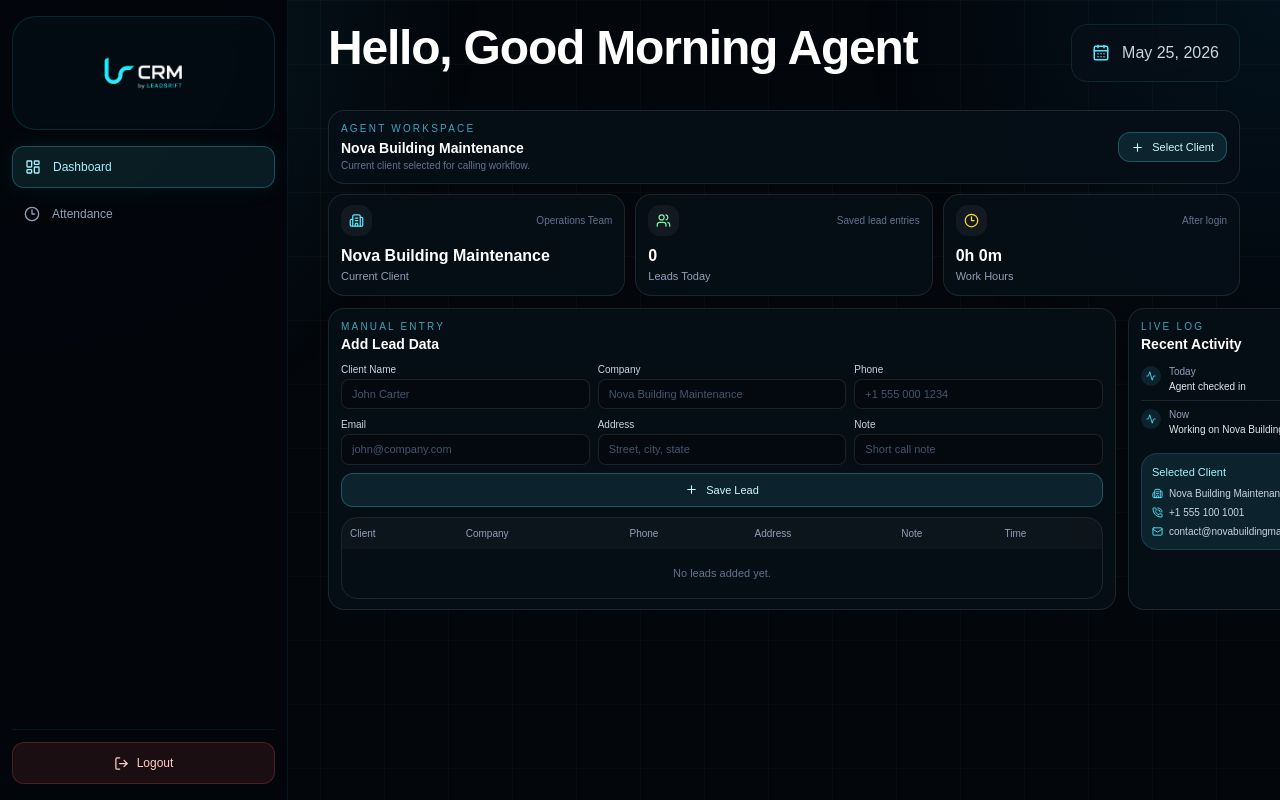
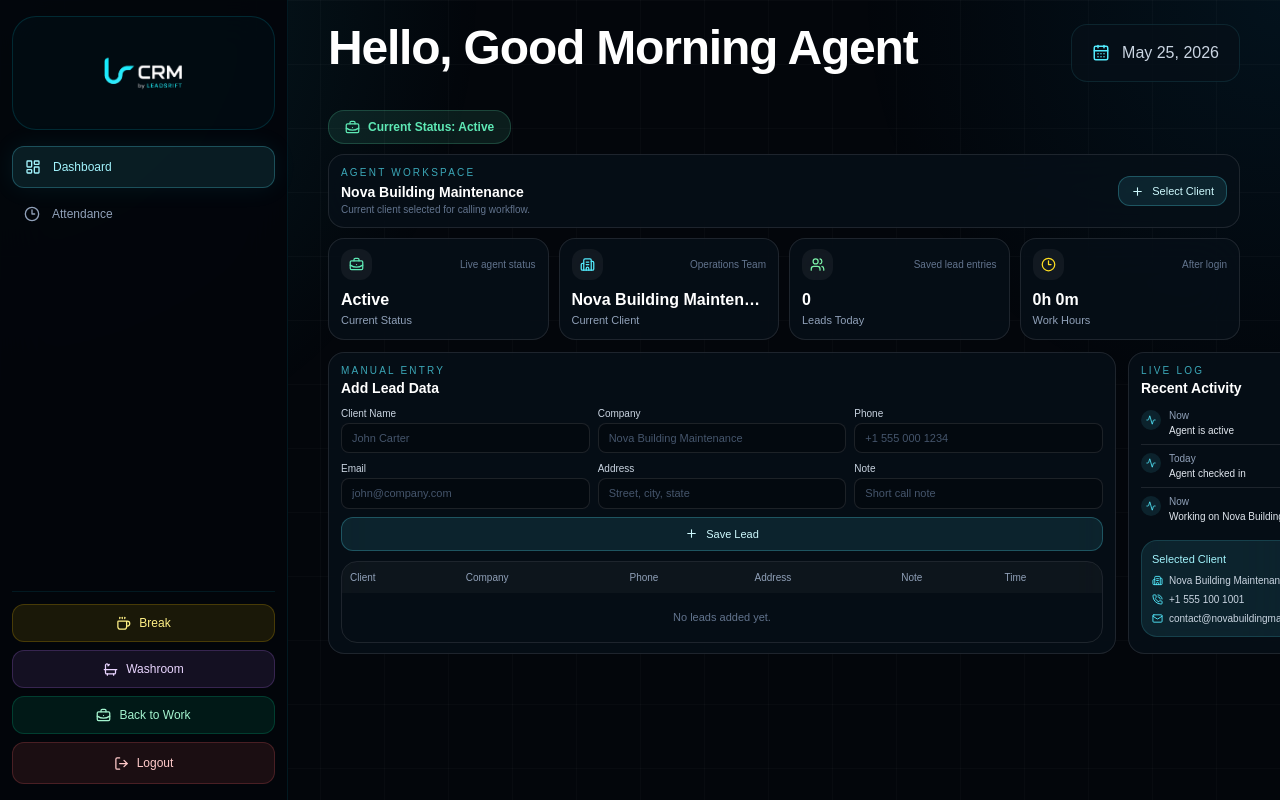
Before and after one commit to zaddyisrar/crm, a Next.js app: page /dashboard in a window 1280 px wide. Built offline with nearby package versions, Linux system fonts and the light colour scheme.

Commit message:
CRM V3.5 Stable Release

```diff
--- a/src/app/admin/page.jsx
+++ b/src/app/admin/page.jsx
@@ -3,11 +3,11 @@
 import { useEffect, useMemo, useState } from "react";
 import {
   Users,
-  Building2,
-  BriefcaseBusiness,
   Clock3,
   Activity,
   TrendingUp,
+  Coffee,
+  Bath,
 } from "lucide-react";
 
 import AdminShell from "@/components/admin/AdminShell";
@@ -21,10 +21,6 @@ function getTodayKey() {
 function normalizeDate(value) {
   if (!value) return "";
 
-  if (value instanceof Date) {
-    return value.toISOString().split("T")[0];
-  }
-
   const stringValue = String(value);
 
   if (stringValue.includes("T")) {
@@ -34,6 +30,10 @@ function normalizeDate(value) {
   return stringValue;
 }
 
+function normalizeStatus(value) {
+  return String(value || "Absent").trim();
+}
+
 export default function AdminPage() {
   const [adminName, setAdminName] = useState("Admin");
   const [attendanceRows, setAttendanceRows] = useState([]);
@@ -41,12 +41,9 @@ export default function AdminPage() {
   const [loading, setLoading] = useState(true);
 
   useEffect(() => {
-    const name = localStorage.getItem("crmUserName");
-    const id = localStorage.getItem("crmUserId");
+  setAdminName("Admin");
 
-    setAdminName(name || id || "Admin");
-
-    async function loadSheetData() {
+  async function loadSheetData() {
       try {
         const attendanceResponse = await sheetsGet("getAttendance");
         const leadsResponse = await sheetsGet("getLeads");
@@ -63,10 +60,13 @@ export default function AdminPage() {
     }
 
     loadSheetData();
+
+    const interval = setInterval(loadSheetData, 5000);
+
+    return () => clearInterval(interval);
   }, []);
 
   const today = getTodayKey();
-
   const agentUsers = users.filter((user) => user.role === "agent");
 
   const todayAttendance = attendanceRows.filter(
@@ -85,8 +85,16 @@ export default function AdminPage() {
     const latestRecord = records[records.length - 1];
 
     const presentToday = Boolean(latestRecord);
-    const checkedOutToday = Boolean(latestRecord?.CheckOut);
-    const activeNow = presentToday && !checkedOutToday;
+    const checkIn = latestRecord?.CheckIn || "";
+    const checkOut = latestRecord?.CheckOut || "";
+    const status = presentToday
+      ? normalizeStatus(latestRecord?.Status)
+      : "Absent";
+
+    const activeNow = status === "Active";
+    const onBreak = status === "Break";
+    const inWashroom = status === "Washroom";
+    const checkedOut = status === "Checked Out";
 
     const todayLeads = todayLeadsRows.filter(
       (lead) => String(lead.AgentID).toUpperCase() === agent.id.toUpperCase()
@@ -94,18 +102,22 @@ export default function AdminPage() {
 
     return {
       ...agent,
-      checkIn: latestRecord?.CheckIn || "",
-      checkOut: latestRecord?.CheckOut || "",
-      status: latestRecord?.Status || "Absent",
+      checkIn,
+      checkOut,
+      status,
       presentToday,
       activeNow,
+      onBreak,
+      inWashroom,
+      checkedOut,
       todayLeads,
     };
   });
 
-  const availableClients = 16;
-
   const activeAgents = agentsData.filter((x) => x.activeNow).length;
+  const breakAgents = agentsData.filter((x) => x.onBreak).length;
+  const washroomAgents = agentsData.filter((x) => x.inWashroom).length;
+  const checkedOutAgents = agentsData.filter((x) => x.checkedOut).length;
   const presentAgents = agentsData.filter((x) => x.presentToday).length;
   const totalAgents = agentsData.length;
   const todayLeads = todayLeadsRows.length;
@@ -116,44 +128,53 @@ export default function AdminPage() {
   const liveOperations = useMemo(() => {
     return agentsData
       .filter((agent) => agent.presentToday)
-      .slice(0, 5)
-      .map((agent) => ({
-        agent: agent.name,
-        action: agent.activeNow
-          ? `Checked in at ${agent.checkIn}`
-          : `Checked out at ${agent.checkOut || "-"}`,
-        status: agent.activeNow ? "Online" : "Checked out",
-      }));
+      .slice(0, 8)
+      .map((agent) => {
+        const action =
+          agent.status === "Break"
+            ? "Currently on break"
+            : agent.status === "Washroom"
+            ? "Currently in washroom"
+            : agent.status === "Checked Out"
+            ? `Checked out at ${agent.checkOut || "-"}`
+            : `Checked in at ${agent.checkIn || "-"}`;
+
+        return {
+          agent: agent.name,
+          action,
+          status: agent.status,
+        };
+      });
   }, [agentsData]);
 
   const stats = [
     {
       title: "Active Agents",
       value: loading ? "..." : activeAgents,
-      note: "Online now",
+      note: "Working now",
       icon: Users,
-      color: "text-cyan-300",
+      color: "text-emerald-300",
     },
     {
-      title: "Available Clients",
-      value: availableClients,
-      note: "Total clients",
-      icon: Building2,
-      color: "text-green-300",
+      title: "On Break",
+      value: loading ? "..." : breakAgents,
+      note: "Break status",
+      icon: Coffee,
+      color: "text-yellow-300",
     },
     {
-      title: "Working Clients",
-      value: loading ? "..." : activeAgents,
-      note: "Currently active",
-      icon: BriefcaseBusiness,
-      color: "text-yellow-300",
+      title: "Washroom",
+      value: loading ? "..." : washroomAgents,
+      note: "Away temporarily",
+      icon: Bath,
+      color: "text-purple-300",
     },
     {
       title: "Attendance",
       value: loading ? "..." : `${attendanceRate}%`,
       note: loading ? "Loading..." : `${presentAgents}/${totalAgents} present`,
       icon: Clock3,
-      color: "text-purple-300",
+      color: "text-cyan-300",
     },
   ];
 
@@ -171,8 +192,16 @@ export default function AdminPage() {
       value: loading ? "..." : activeAgents,
     },
     {
-      title: "Available Clients",
-      value: availableClients,
+      title: "On Break",
+      value: loading ? "..." : breakAgents,
+    },
+    {
+      title: "Washroom",
+      value: loading ? "..." : washroomAgents,
+    },
+    {
+      title: "Checked Out",
+      value: loading ? "..." : checkedOutAgents,
     },
   ];
 
@@ -184,12 +213,12 @@ export default function AdminPage() {
         </p>
 
         <h1 className="mt-3 text-4xl font-black text-white">
-          Welcome {adminName}
-        </h1>
+  Welcome Back, Admin
+</h1>
 
         <p className="mt-2 text-sm text-slate-500">
-          Showing today&apos;s attendance and saved lead activity from Google
-          Sheets.
+          Live attendance, break, washroom, checkout, and lead activity from
+          Google Sheets.
         </p>
       </div>
 
@@ -236,7 +265,7 @@ export default function AdminPage() {
             ) : (
               liveOperations.map((x) => (
                 <div
-                  key={x.agent}
+                  key={`${x.agent}-${x.status}`}
                   className="flex items-center justify-between rounded-xl border border-white/5 bg-black/20 px-4 py-4"
                 >
                   <div>
@@ -244,7 +273,7 @@ export default function AdminPage() {
                     <p className="mt-1 text-sm text-slate-500">{x.action}</p>
                   </div>
 
-                  <span className="text-xs text-cyan-300">{x.status}</span>
+                  <StatusPill status={x.status} />
                 </div>
               ))
             )}
@@ -273,3 +302,23 @@ export default function AdminPage() {
     </AdminShell>
   );
 }
+
+function StatusPill({ status }) {
+  const styles = {
+    Active: "border-emerald-300/20 bg-emerald-300/10 text-emerald-300",
+    Break: "border-yellow-300/20 bg-yellow-300/10 text-yellow-300",
+    Washroom: "border-purple-300/20 bg-purple-300/10 text-purple-300",
+    "Checked Out": "border-orange-300/20 bg-orange-300/10 text-orange-300",
+    Absent: "border-red-300/20 bg-red-300/10 text-red-300",
+  };
+
+  return (
+    <span
+      className={`rounded-lg border px-3 py-1 text-xs ${
+        styles[status] || styles.Absent
+      }`}
+    >
+      {status}
+    </span>
+  );
+}
--- a/src/app/dashboard/page.js
+++ b/src/app/dashboard/page.js
@@ -12,6 +12,9 @@ import {
   X,
   Search,
   CheckCircle2,
+  Coffee,
+  Bath,
+  BriefcaseBusiness,
 } from "lucide-react";
 
 import PageShell from "@/components/crm/PageShell";
@@ -91,6 +94,7 @@ export default function DashboardPage() {
   const [agentName, setAgentName] = useState("Agent");
   const [checkInTime, setCheckInTime] = useState("");
   const [workHours, setWorkHours] = useState("0h 0m");
+  const [currentStatus, setCurrentStatus] = useState("Active");
 
   const [selectedClient, setSelectedClient] = useState(clientOptions[0]);
   const [isClientModalOpen, setIsClientModalOpen] = useState(false);
@@ -115,6 +119,20 @@ export default function DashboardPage() {
     setAgentId(userId);
     setAgentName(userName || formatAgentName(userId));
 
+    const savedStatus =
+      localStorage.getItem(`crmCurrentStatus:${userId}`) || "Active";
+
+    setCurrentStatus(savedStatus);
+
+    function syncStatusFromStorage() {
+      const nextStatus =
+        localStorage.getItem(`crmCurrentStatus:${userId}`) || "Active";
+
+      setCurrentStatus(nextStatus);
+    }
+
+    window.addEventListener("crm-status-change", syncStatusFromStorage);
+
     const savedCheckIn = localStorage.getItem(`crmCheckInTime:${userId}`);
 
     if (savedCheckIn) {
@@ -131,6 +149,10 @@ export default function DashboardPage() {
         setLeads([]);
       }
     }
+
+    return () => {
+      window.removeEventListener("crm-status-change", syncStatusFromStorage);
+    };
   }, []);
 
   useEffect(() => {
@@ -165,6 +187,15 @@ export default function DashboardPage() {
   const recentActivity = useMemo(
     () => [
       {
+        time: "Now",
+        text:
+          currentStatus === "Break"
+            ? `${agentName} is on break`
+            : currentStatus === "Washroom"
+            ? `${agentName} is in washroom`
+            : `${agentName} is active`,
+      },
+      {
         time: checkInTime || "Today",
         text: `${agentName} checked in`,
       },
@@ -177,7 +208,7 @@ export default function DashboardPage() {
         text: `Added lead: ${lead.company}`,
       })),
     ],
-    [agentName, checkInTime, leads, selectedClient]
+    [agentName, checkInTime, leads, selectedClient, currentStatus]
   );
 
   function handleChange(e) {
@@ -244,6 +275,10 @@ export default function DashboardPage() {
 
   return (
     <PageShell title={`Hello, Good Morning ${agentName}`} subtitle="">
+      <div className="mb-2.5">
+        <StatusBadge status={currentStatus} />
+      </div>
+
       <div className="mb-2.5 flex flex-col gap-2 rounded-2xl border border-white/10 bg-[#071018]/80 px-3 py-2.5 backdrop-blur-xl xl:flex-row xl:items-center xl:justify-between">
         <div>
           <p className="text-[10px] uppercase tracking-[0.22em] text-cyan-300/70">
@@ -266,7 +301,27 @@ export default function DashboardPage() {
         </button>
       </div>
 
-      <div className="grid gap-2.5 md:grid-cols-3">
+      <div className="grid gap-2.5 md:grid-cols-4">
+        <DashboardCard
+          label="Current Status"
+          value={currentStatus}
+          note="Live agent status"
+          icon={
+            currentStatus === "Break"
+              ? Coffee
+              : currentStatus === "Washroom"
+              ? Bath
+              : BriefcaseBusiness
+          }
+          tone={
+            currentStatus === "Break"
+              ? "text-yellow-300"
+              : currentStatus === "Washroom"
+              ? "text-purple-300"
+              : "text-emerald-300"
+          }
+        />
+
         <DashboardCard
           label="Current Client"
           value={selectedClient.company}
@@ -366,9 +421,7 @@ export default function DashboardPage() {
               <h2 className="text-sm font-semibold text-white">Recent Activity</h2>
             </div>
 
-            <span className="rounded-xl border border-emerald-400/20 bg-emerald-400/10 px-2 py-1 text-[10px] text-emerald-300">
-              Online
-            </span>
+            <StatusTiny status={currentStatus} />
           </div>
 
           <div className="space-y-1.5">
@@ -482,6 +535,60 @@ export default function DashboardPage() {
   );
 }
 
+function StatusBadge({ status }) {
+  const config = {
+    Active: {
+      text: "Active",
+      icon: BriefcaseBusiness,
+      className: "border-emerald-300/20 bg-emerald-300/10 text-emerald-300",
+    },
+    Break: {
+      text: "On Break",
+      icon: Coffee,
+      className: "border-yellow-300/20 bg-yellow-300/10 text-yellow-300",
+    },
+    Washroom: {
+      text: "Washroom",
+      icon: Bath,
+      className: "border-purple-300/20 bg-purple-300/10 text-purple-300",
+    },
+  };
+
+  const item = config[status] || config.Active;
+  const Icon = item.icon;
+
+  return (
+    <div
+      className={`inline-flex items-center gap-2 rounded-2xl border px-4 py-2 text-xs font-semibold ${item.className}`}
+    >
+      <Icon size={15} />
+      Current Status: {item.text}
+    </div>
+  );
+}
+
+function StatusTiny({ status }) {
+  const config = {
+    Active: "border-emerald-400/20 bg-emerald-400/10 text-emerald-300",
+    Break: "border-yellow-400/20 bg-yellow-400/10 text-yellow-300",
+    Washroom: "border-purple-400/20 bg-purple-400/10 text-purple-300",
+  };
+
+  return (
+    <span
+      className={`rounded-xl border px-2 py-1 text-[10px] ${
+        config[status] || config.Active
+      }`}
+    >
+      {status === "Break"
+        ? "On Break"
+        : status === "Washroom"
+        ? "Washroom"
+        : "Online"}
+    </span>
+  );
+}
+
 function DashboardCard({ label, value, note, icon: Icon, tone }) {
   return (
     <div className="rounded-2xl border border-white/10 bg-[#071018]/80 px-3 py-2.5 backdrop-blur-xl">
--- a/src/components/crm/Sidebar.jsx
+++ b/src/components/crm/Sidebar.jsx
@@ -3,7 +3,14 @@
 import Image from "next/image";
 import Link from "next/link";
 import { usePathname, useRouter } from "next/navigation";
-import { LayoutDashboard, Clock3, LogOut } from "lucide-react";
+import {
+  LayoutDashboard,
+  Clock3,
+  LogOut,
+  Coffee,
+  Bath,
+  BriefcaseBusiness,
+} from "lucide-react";
 
 import { sheetsPost } from "@/lib/sheetsApi";
 
@@ -35,6 +42,28 @@ export default function Sidebar() {
   const pathname = usePathname();
   const router = useRouter();
 
+  async function updateAgentStatus(status) {
+    const userId = localStorage.getItem("crmUserId");
+    const role = localStorage.getItem("crmRole");
+
+    if (!userId || role !== "agent") return;
+
+    localStorage.setItem(`crmCurrentStatus:${userId}`, status);
+    window.dispatchEvent(new Event("crm-status-change"));
+
+    try {
+      await sheetsPost({
+        action: "updateStatus",
+        agentId: userId,
+        status,
+      });
+
+      console.log(`Status updated: ${status}`);
+    } catch (error) {
+      console.error("Google Sheets status update failed:", error);
+    }
+  }
+
   async function handleLogout() {
     const userId = localStorage.getItem("crmUserId");
     const role = localStorage.getItem("crmRole");
@@ -45,6 +74,7 @@ export default function Sidebar() {
 
       localStorage.setItem(`crmCheckOutTime:${userId}`, checkOutTime);
       localStorage.setItem(`crmCheckedOutDate:${userId}`, today);
+      localStorage.setItem(`crmCurrentStatus:${userId}`, "Checked Out");
 
       try {
         await sheetsPost({
@@ -103,7 +133,31 @@ export default function Sidebar() {
         })}
       </nav>
 
-      <div className="mt-3 border-t border-cyan-400/10 pt-3">
+      <div className="space-y-2 border-t border-cyan-400/10 pt-3">
+        <button
+          onClick={() => updateAgentStatus("Break")}
+          className="flex w-full items-center justify-center gap-2 rounded-xl border border-yellow-400/20 bg-yellow-400/10 px-3 py-2.5 text-xs font-medium text-yellow-200 transition hover:bg-yellow-400/15"
+        >
+          <Coffee size={15} />
+          Break
+        </button>
+
+        <button
+          onClick={() => updateAgentStatus("Washroom")}
+          className="flex w-full items-center justify-center gap-2 rounded-xl border border-purple-400/20 bg-purple-400/10 px-3 py-2.5 text-xs font-medium text-purple-200 transition hover:bg-purple-400/15"
+        >
+          <Bath size={15} />
+          Washroom
+        </button>
+
+        <button
+          onClick={() => updateAgentStatus("Active")}
+          className="flex w-full items-center justify-center gap-2 rounded-xl border border-emerald-400/20 bg-emerald-400/10 px-3 py-2.5 text-xs font-medium text-emerald-200 transition hover:bg-emerald-400/15"
+        >
+          <BriefcaseBusiness size={15} />
+          Back to Work
+        </button>
+
         <button
           onClick={handleLogout}
           className="flex w-full items-center justify-center gap-2 rounded-xl border border-red-400/20 bg-red-400/10 px-3 py-3 text-xs font-medium text-red-200 transition hover:bg-red-400/15"
```
